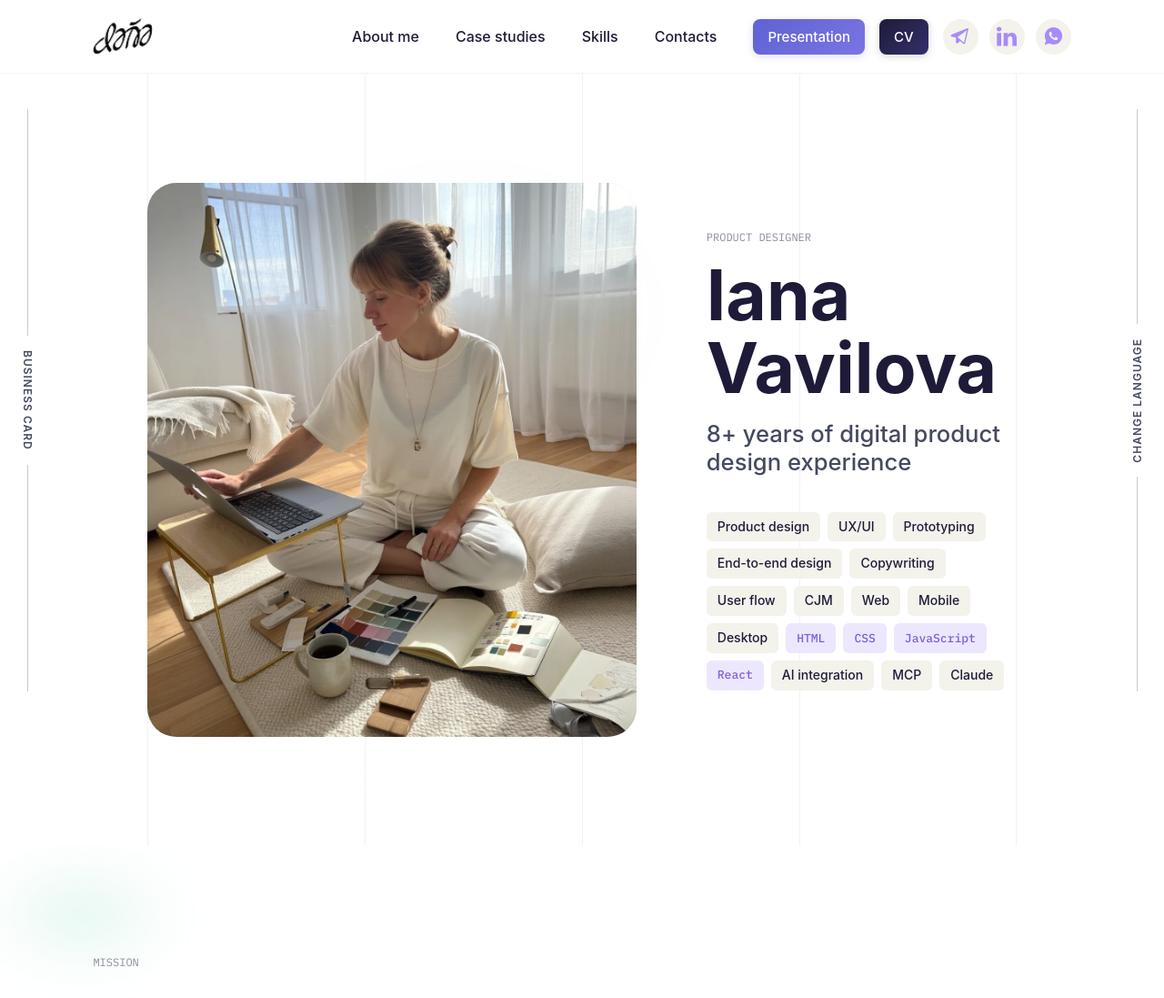
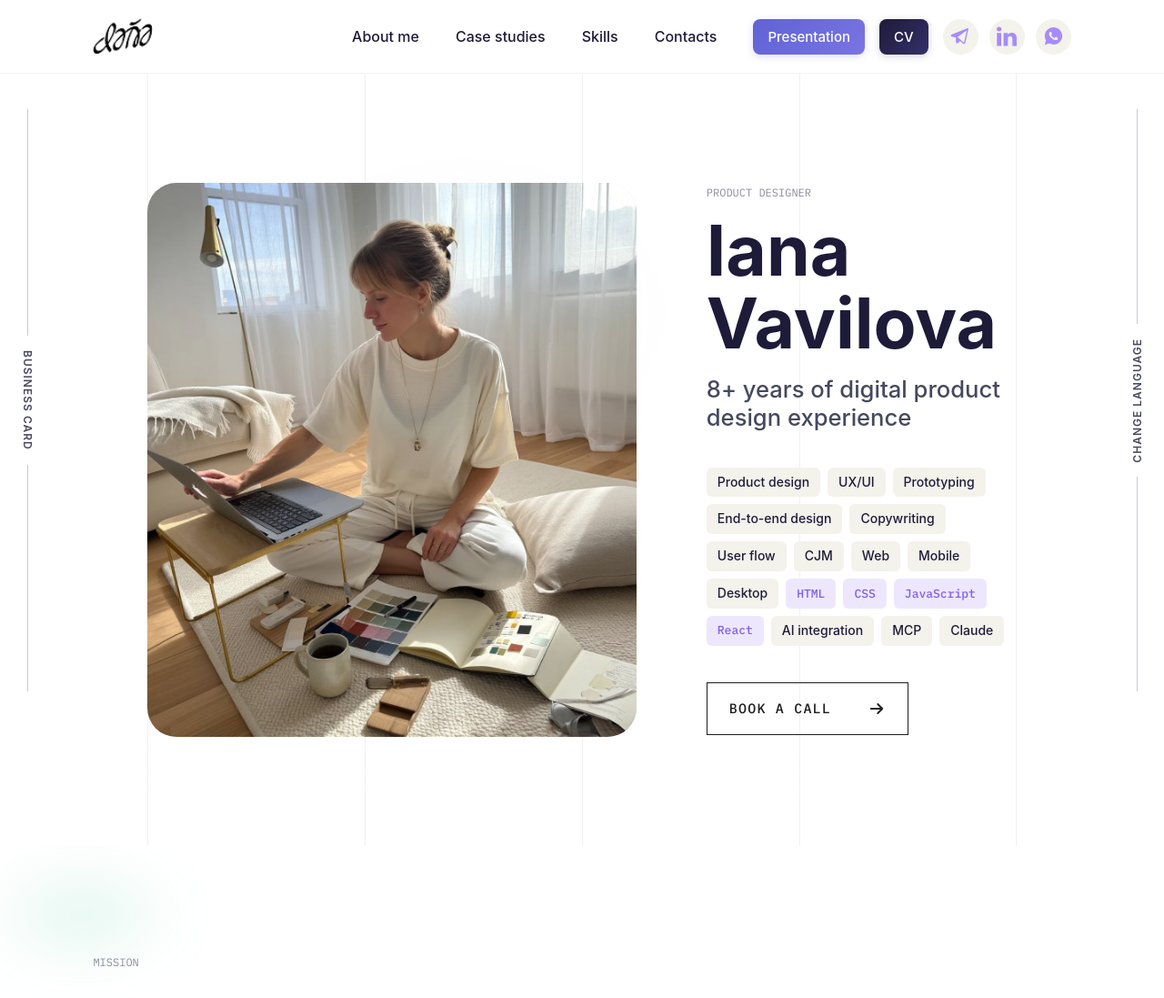
Before and after one commit to vavilovaiana/viable, a plain HTML site: page index.html in a window 1280 px wide. Shown: the top 1097 px of the page at 91% size. Drawn offline with Linux system fonts and the light colour scheme.

Commit message:
Add files via upload

```diff
--- a/css/styles.css
+++ b/css/styles.css
@@ -842,3 +842,72 @@ a.lang-rail__label { text-decoration: none; }
     width: calc((100% - 40px) / 2);
   }
 }
+
+/* ---------- Hero CTA — "Book a call" (Swiss outline, Figma: Book a Call / Swiss outline) ---------- */
+.cta-swiss {
+  --cta-ink: #1e1e1e;
+  --cta-lilac: #a78bfa;
+  --cta-violet: #6d4ae0;
+  align-self: flex-start;
+  display: inline-flex;
+  align-items: center;
+  gap: 40px;
+  padding: 18px 24px;
+  border: 1.5px solid var(--cta-ink);
+  border-radius: 0;
+  background: transparent;
+  color: var(--cta-ink);
+  font-family: "IBM Plex Mono", ui-monospace, SFMono-Regular, Menlo, monospace;
+  font-weight: 500;
+  font-size: 15px;
+  line-height: 1;
+  letter-spacing: 1.2px;
+  text-transform: uppercase;
+  text-decoration: none;
+  position: relative;
+  isolation: isolate;
+  overflow: hidden;
+  transition: color .2s ease-out, border-color .2s ease-out, gap .2s ease-out;
+}
+/* fill layers: lilac sweeps in on hover, gradient fades in on press */
+.cta-swiss::before,
+.cta-swiss::after {
+  content: "";
+  position: absolute;
+  inset: 0;
+  z-index: -1;
+  pointer-events: none;
+}
+.cta-swiss::before {
+  background: var(--cta-lilac);
+  transform: scaleX(0);
+  transform-origin: left center;
+  transition: transform .25s ease-out;
+}
+.cta-swiss::after {
+  background: linear-gradient(90deg, var(--cta-lilac) 0%, var(--cta-violet) 55%, var(--cta-ink) 100%);
+  opacity: 0;
+  transition: opacity .12s ease-out;
+}
+.cta-swiss__arrow { flex: none; transition: transform .2s ease-out; }
+
+.cta-swiss:hover,
+.cta-swiss:focus-visible {
+  color: #fff;
+  border-color: var(--cta-lilac);
+  gap: 52px;
+}
+.cta-swiss:hover::before,
+.cta-swiss:focus-visible::before { transform: scaleX(1); }
+
+.cta-swiss:active { color: #fff; border-color: var(--cta-ink); gap: 52px; }
+.cta-swiss:active::after { opacity: 1; }
+
+.cta-swiss:focus-visible { outline: 2px solid var(--cta-lilac); outline-offset: 3px; }
+
+@media (prefers-reduced-motion: reduce) {
+  .cta-swiss, .cta-swiss::before, .cta-swiss::after, .cta-swiss__arrow { transition: none; }
+}
+@media (max-width: 600px) {
+  .cta-swiss { align-self: stretch; justify-content: space-between; }
+}
--- a/index.html
+++ b/index.html
@@ -12,7 +12,7 @@
 <link rel="apple-touch-icon" href="assets/img/apple-touch-icon.png">
 <link rel="preconnect" href="https://fonts.googleapis.com">
 <link rel="preconnect" href="https://fonts.gstatic.com" crossorigin>
-<link href="https://fonts.googleapis.com/css2?family=Inter:ital,wght@0,400;0,500;0,600;0,700;0,800;1,500&display=swap" rel="stylesheet">
+<link href="https://fonts.googleapis.com/css2?family=Inter:ital,wght@0,400;0,500;0,600;0,700;0,800;1,500&family=IBM+Plex+Mono:wght@500&display=swap" rel="stylesheet">
 <link rel="stylesheet" href="css/styles.css">
 </head>
 <body>
@@ -92,6 +92,11 @@
           <li class="tag tag--outline" data-ru="MCP">MCP</li>
           <li class="tag tag--outline" data-ru="Claude">Claude</li>
         </ul>
+
+        <a class="cta-swiss" href="https://calendar.google.com/calendar/appointments/schedules/AcZssZ2bM6CHkhDXorT_s8v_IymZVGAAxoLXYofPHDoiLBfVkB12raF6kIqCT9KE86qpWKwgpvgWTZ-0" target="_blank" rel="noopener" aria-label="Book a call with Iana in Google Meet (opens in a new tab)" data-ru-aria-label="Назначить звонок с Яной в Google Meet (откроется в новой вкладке)">
+          <span class="cta-swiss__label" data-ru="Назначить звонок">Book a call</span>
+          <svg class="cta-swiss__arrow" width="20" height="20" viewBox="0 0 16 16" fill="none" aria-hidden="true"><path d="M3 8H13M9 4L13 8L9 12" stroke="currentColor" stroke-width="1.5" stroke-linecap="round" stroke-linejoin="round"/></svg>
+        </a>
       </div>
     </div>
 
```
